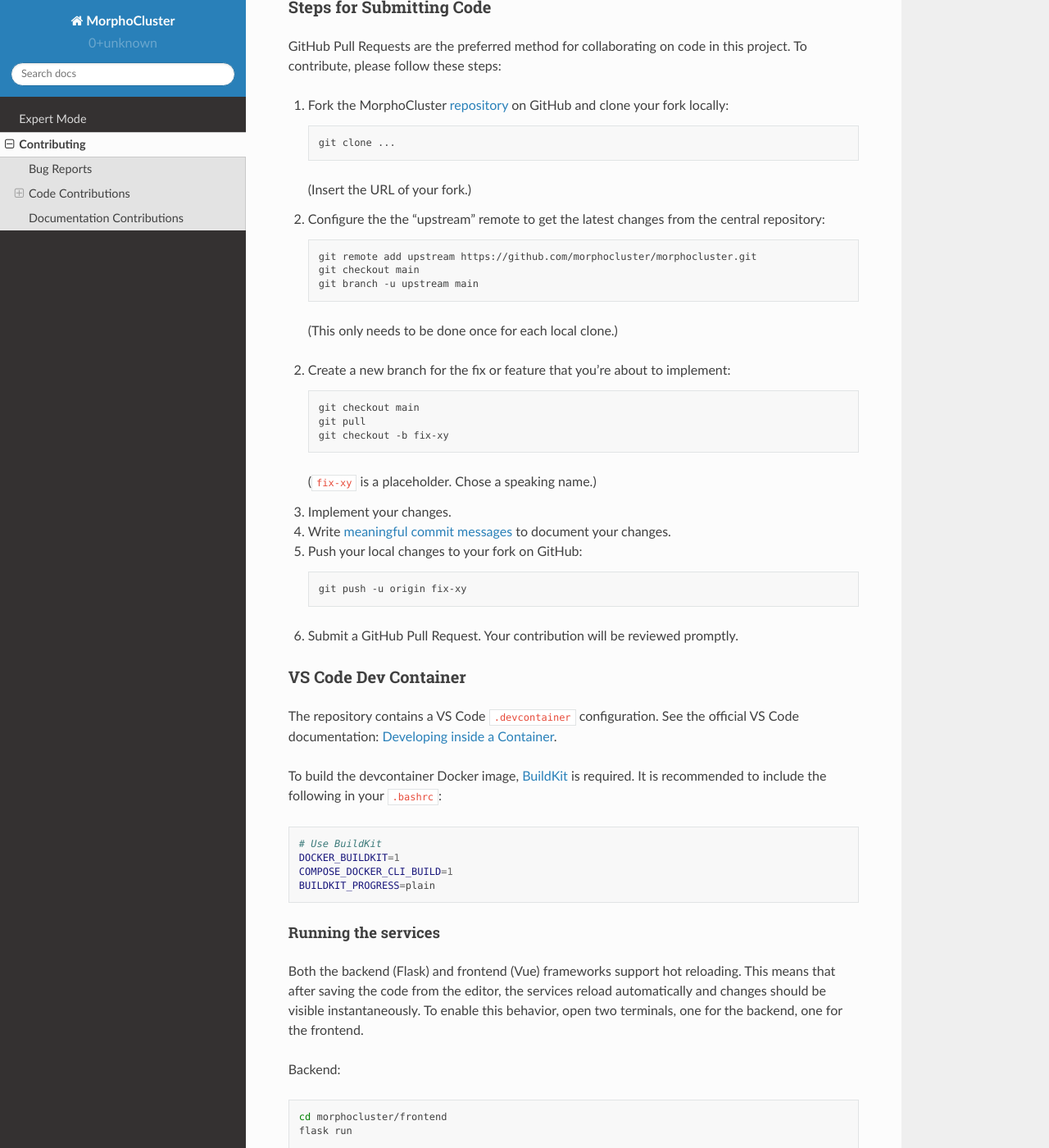
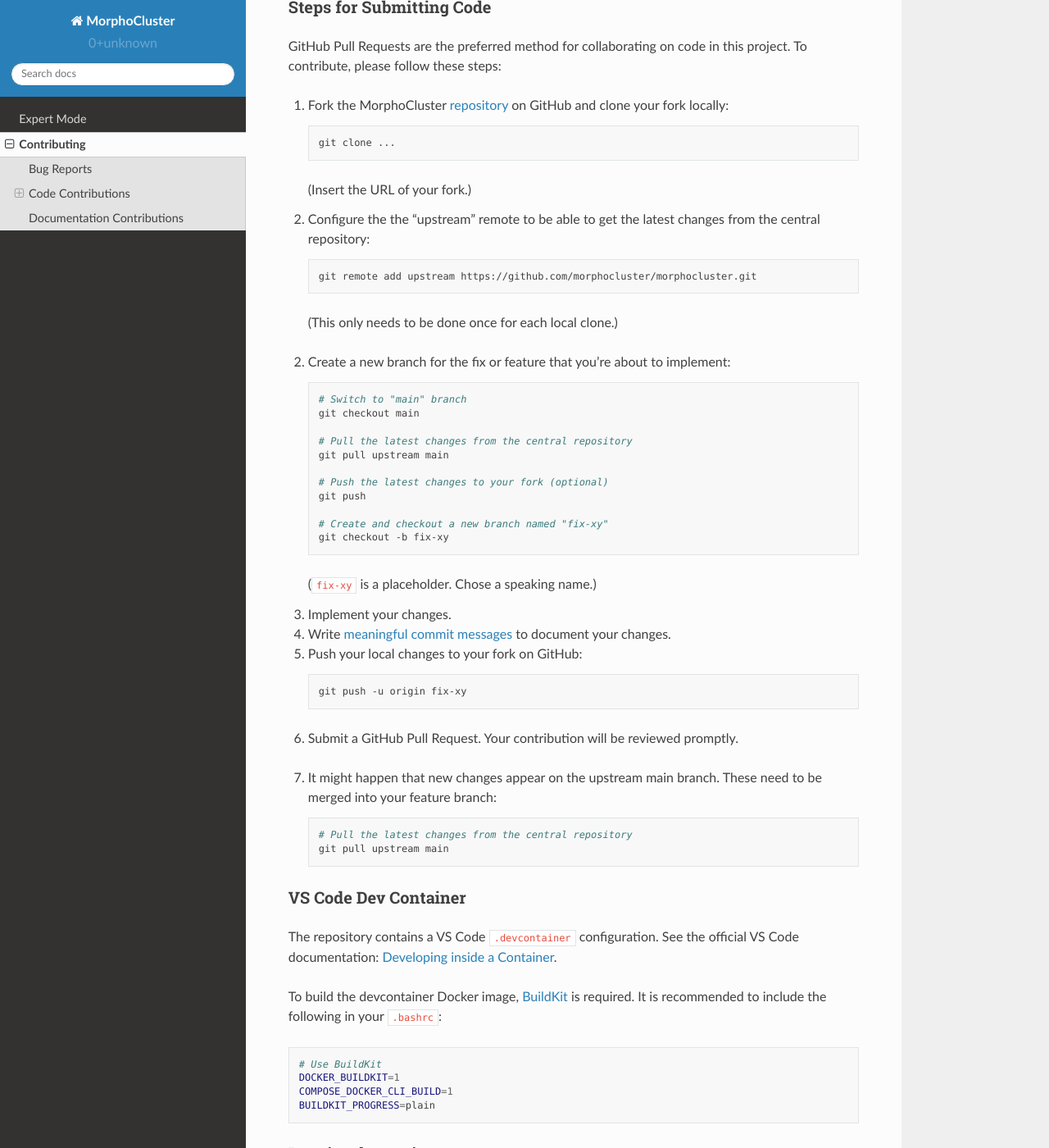
Before and after one commit to morphocluster/morphocluster, a Sphinx documentation site: the page built from docs/contributing.rst, in a window 1280 px wide and 1400 px high, scrolled down 421 px. Shown: the whole window at 82% size. Built offline with Sphinx 7.4.7 and the Read the Docs theme 2.0.0, drawn with Linux system fonts in a browser that asks for light colours.

Commit message:
Update Steps for Submitting Code

```diff
--- a/docs/contributing.rst
+++ b/docs/contributing.rst
@@ -32,13 +32,11 @@
 
    (Insert the URL of your fork.)
 
-2. Configure the the "upstream" remote to get the latest changes from the central repository:
+2. Configure the the "upstream" remote to be able to get the latest changes from the central repository:
 
    ..  code-block:: sh
 
       git remote add upstream https://github.com/morphocluster/morphocluster.git
-      git checkout main
-      git branch -u upstream main
 
    (This only needs to be done once for each local clone.)
 
@@ -46,8 +44,16 @@
 
    ..  code-block:: sh
 
+      # Switch to "main" branch
       git checkout main
-      git pull
+
+      # Pull the latest changes from the central repository
+      git pull upstream main
+
+      # Push the latest changes to your fork (optional)
+      git push
+
+      # Create and checkout a new branch named "fix-xy"
       git checkout -b fix-xy
 
    (`fix-xy` is a placeholder. Chose a speaking name.)
@@ -65,6 +71,15 @@
 6. Submit a GitHub Pull Request. Your contribution will be reviewed promptly.
 
 .. _repository: https://github.com/morphocut/morphocut
+
+7. It might happen that new changes appear on the upstream main branch.
+   These need to be merged into your feature branch:
+
+   ..  code-block:: sh
+
+      # Pull the latest changes from the central repository
+      git pull upstream main
+
 
 
 VS Code Dev Container
```
